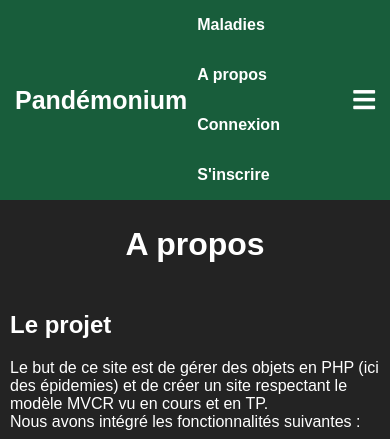
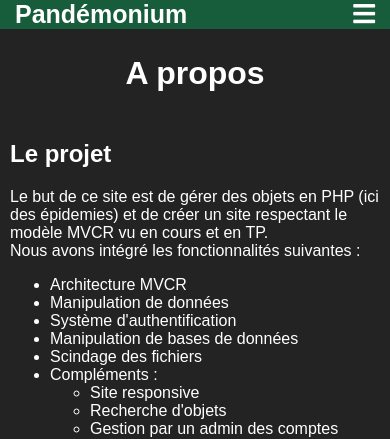
Before and after one commit to Guigui14460/pandemics-site, a PHP site: page /index.php/about in a window 390 px wide. Shown: the top 439 px of the page. Run offline with PHP 8.4, Linux system fonts and the light colour scheme.

Commit message:
Debut menu responsive

```diff
--- a/css/nav.css
+++ b/css/nav.css
@@ -51,3 +51,11 @@ header .nav-links li a:hover {
   font-size: 25px;
   color: white;
 }
+
+@media (max-width: 650px){
+
+  .nav-links li a {
+    display: none;
+  }
+
+}
```
